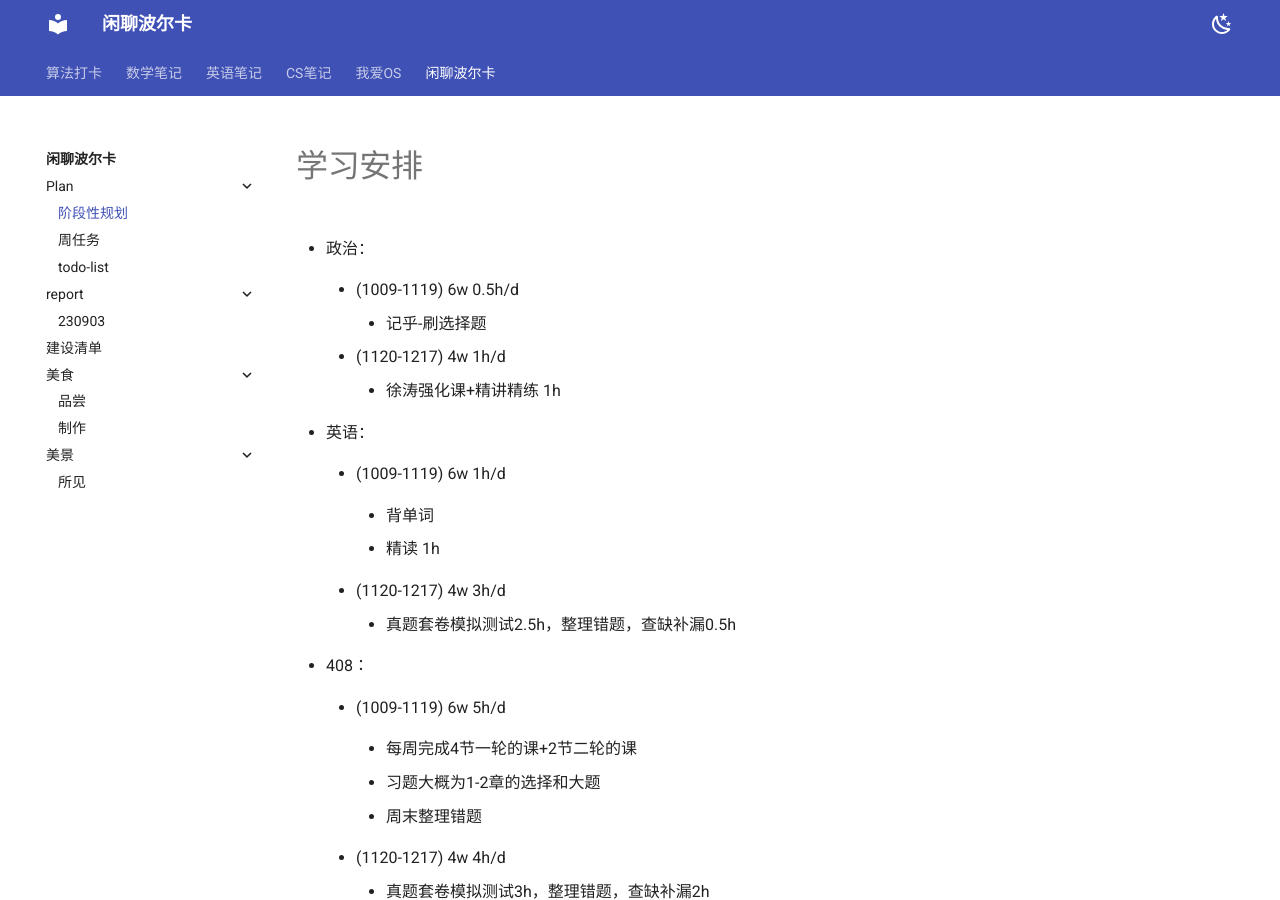
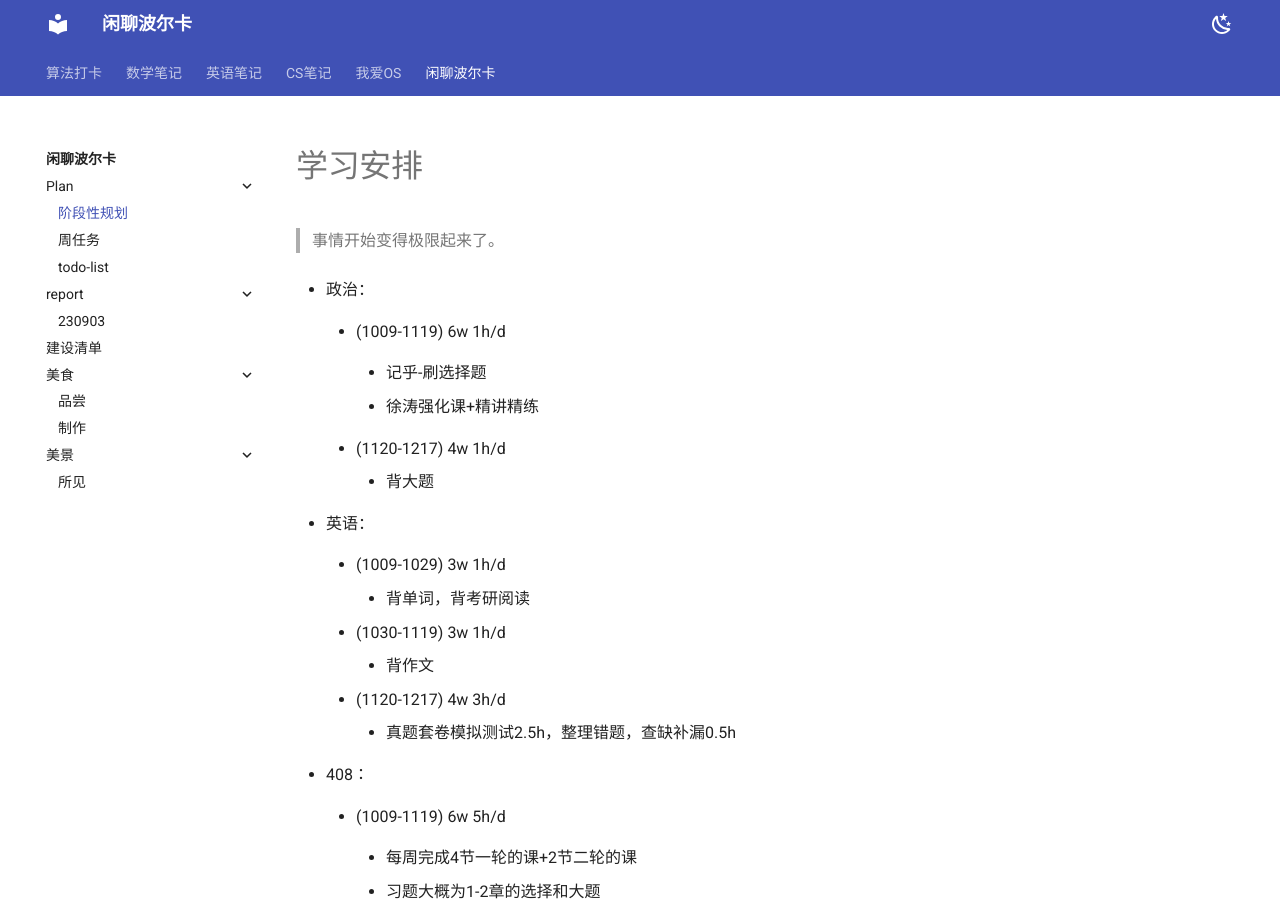
Before and after one commit to Haohahahaha/chat, an MkDocs documentation site: the page built from docs/plan/PEE-plans.md, in a window 1280 px wide and 900 px high. Built offline with MkDocs 1.6.1 and Material for MkDocs 9.7.7, drawn with Linux system fonts in a browser that asks for light colours.

Commit message:
2023-10-06_15:59:45 update

```diff
--- a/docs/plan/PEE-plans.md
+++ b/docs/plan/PEE-plans.md
@@ -1,22 +1,28 @@
 # 学习安排
+
+> 事情开始变得极限起来了。
 
 - 政治：
 
-    - (1009-1119) 6w 0.5h/d
+    - (1009-1119) 6w 1h/d
 
         - 记乎-刷选择题
 
+        - 徐涛强化课+精讲精练
+
     - (1120-1217) 4w 1h/d
 
-        - 徐涛强化课+精讲精练 1h
+        - 背大题
 
 - 英语：
 
-    - (1009-1119) 6w 1h/d
+    - (1009-1029) 3w 1h/d
 
-        - 背单词
+        - 背单词，背考研阅读
 
-        - 精读 1h
+	- (1030-1119) 3w 1h/d
+
+        - 背作文
 
     - (1120-1217) 4w 3h/d
 
```
